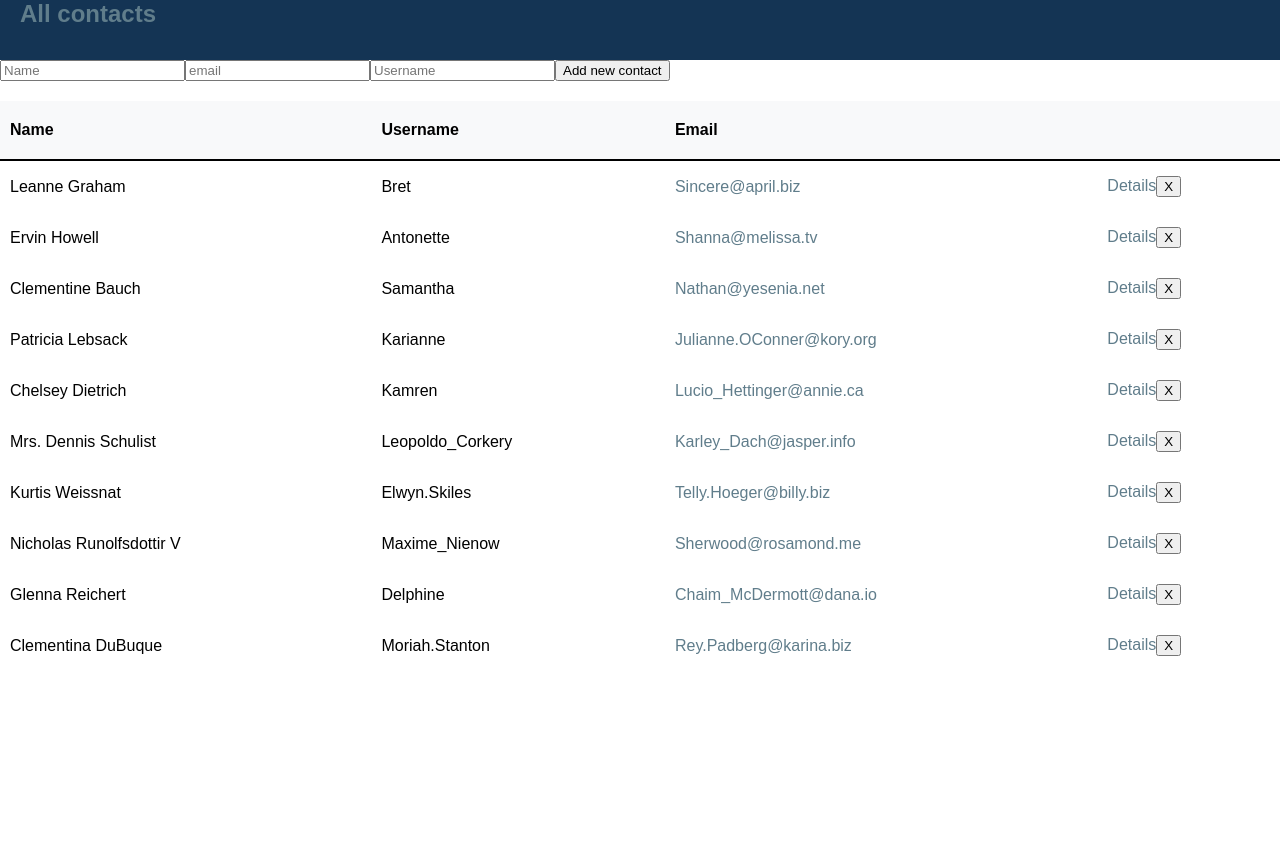
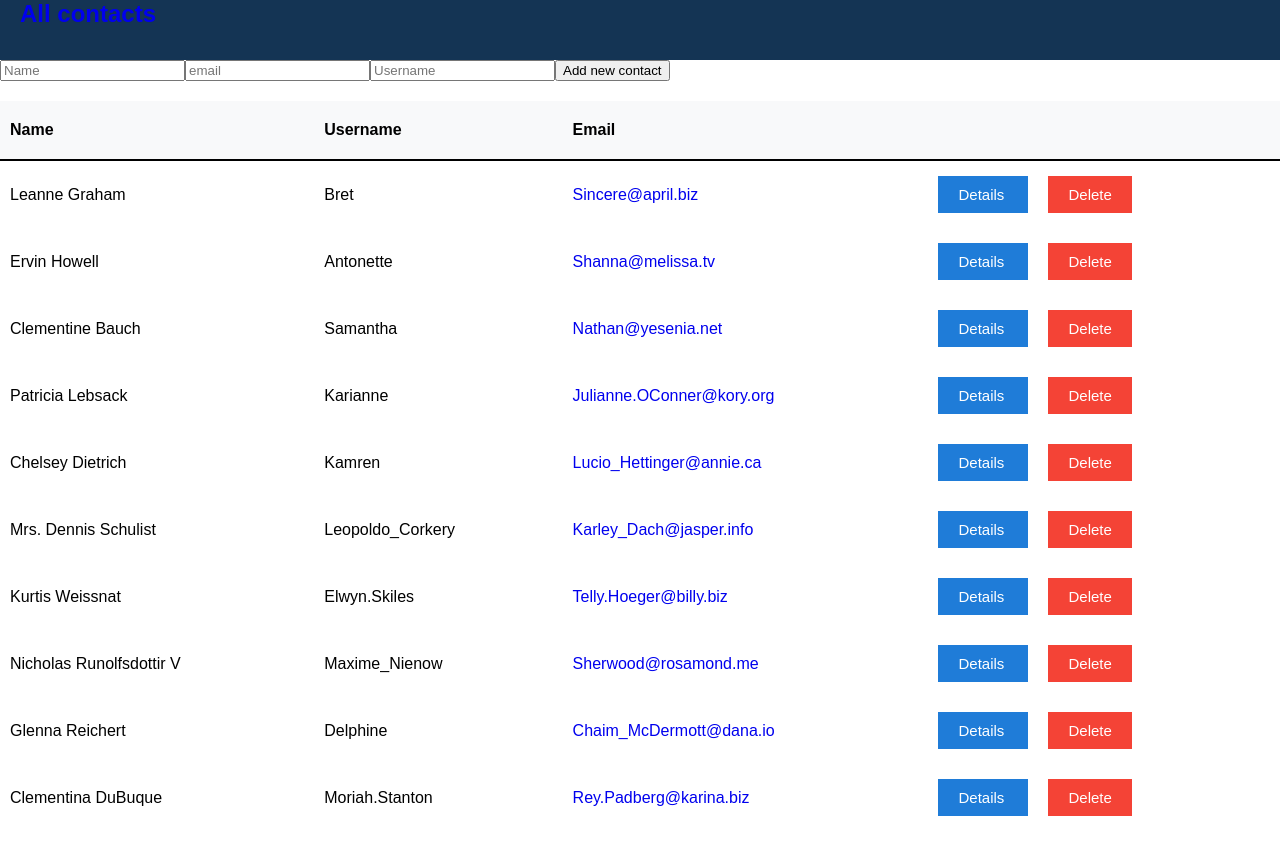
Before and after one commit to AndriiManyak/vue-spa-tt, a Vue app: page / in a window 1280 px wide. Before the commit the page ends 800 px from the top, so only its background shows below. Built offline with nearby package versions, Linux system fonts and the light colour scheme.

Commit message:
add style to table

```diff
--- a/src/App.vue
+++ b/src/App.vue
@@ -16,6 +16,12 @@ export default {
 };
 </script>
 <style lang="scss">
+*,
+*::after,
+*::before {
+  box-sizing: border-box;
+}
+
 body {
   margin: 0;
 }
@@ -25,7 +31,6 @@ body {
 }
 
 a {
-  color: #607D8B;
   text-decoration: none;
 }
 
--- a/src/components/ContactsTable.vue
+++ b/src/components/ContactsTable.vue
@@ -20,8 +20,18 @@
         <td>{{ contact.username }}</td>
         <td><a :href="`mailto:${contact.email}`">{{ contact.email }}</a></td>
         <td>
-          <router-link :to="{name: 'contact', params: {id: contact.id}}">Details</router-link>
-          <button type="button">X</button>
+          <router-link
+            class="table__details"
+            :to="{name: 'contact', params: {id: contact.id}}"
+          >
+            Details
+          </router-link>
+          <button
+            class="table__delete-button"
+            type="button"
+          >
+            Delete
+          </button>
           </td>
       </tr>
     </tbody>
@@ -72,5 +82,29 @@ export default {
       padding: 15px 10px;
     }
   }
+
+  &__details {
+    margin-right: 20px;
+    padding: 10px 20px;
+
+    color: white;
+    background-color: #1F7CD8;
+    font-size: 15px;
+  }
+
+  &__delete-button {
+    padding: 10px 20px;
+
+    border: none;
+    color: white;
+    background-color: #F44336;
+    font-size: 15px;
+    outline:none;
+    cursor: pointer;
+
+    &:focus {
+      transform: scale(1.05);
+    }
+  }
 }
 </style>
```
